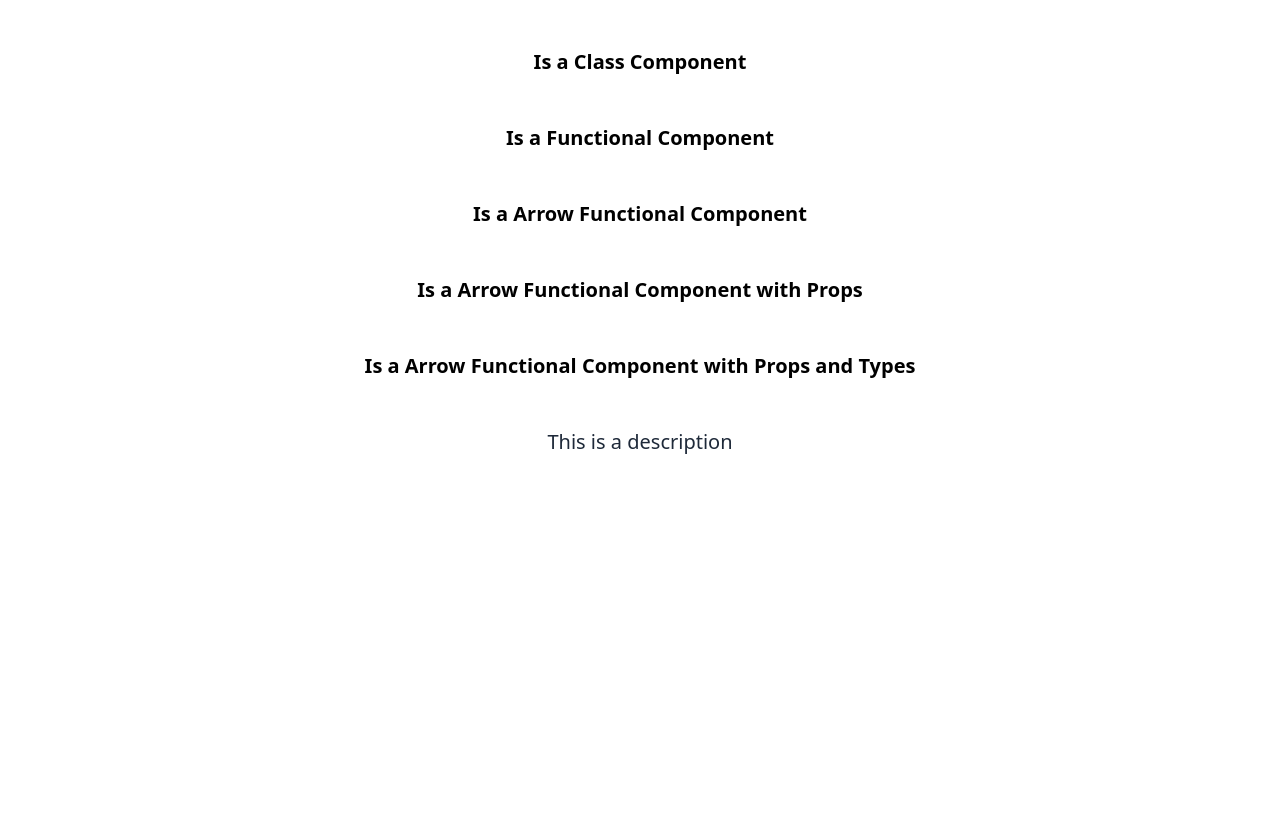
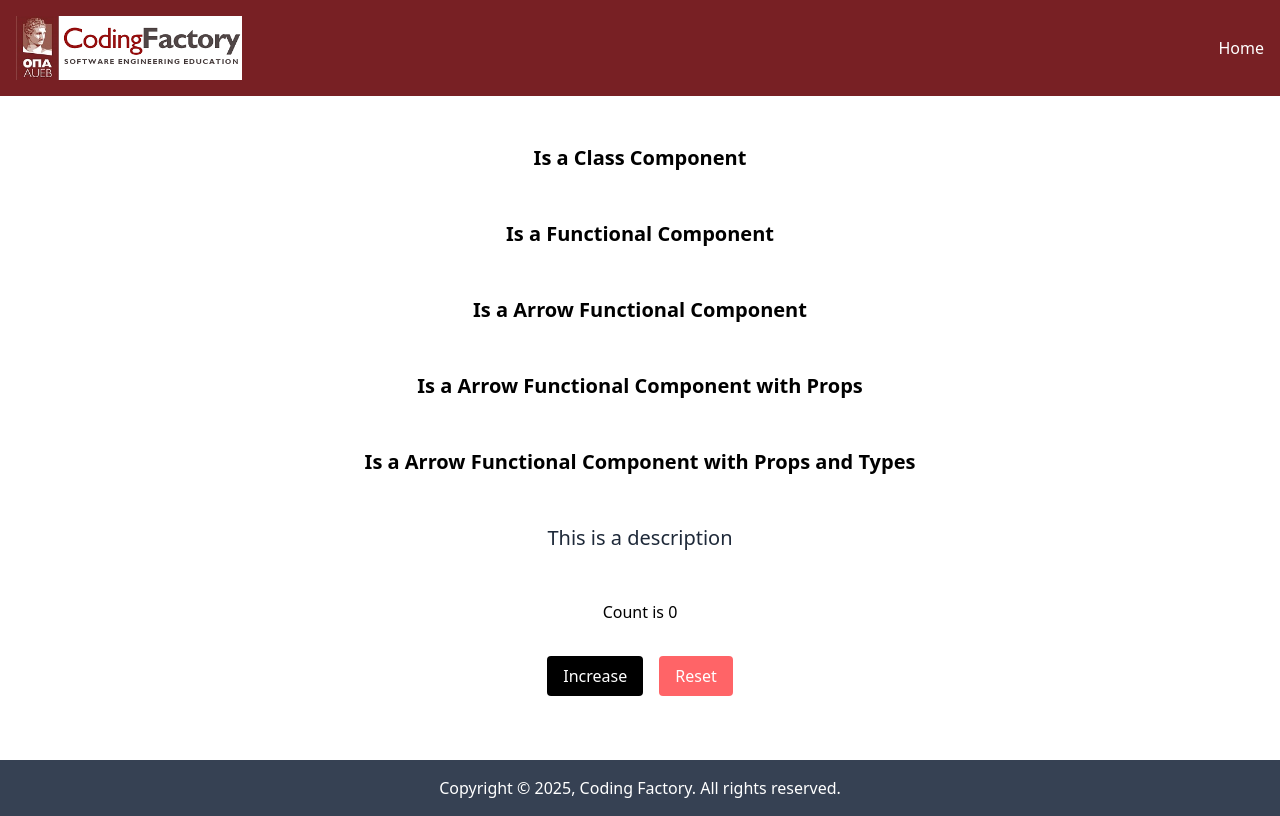
Before and after one commit to Kouvousis/cf6-react-intro, a React (Vite) app: page / in a window 1280 px wide. Built offline with nearby package versions, Linux system fonts and the light colour scheme.

Commit message:
feat: using states in components

```diff
--- a/src/App.tsx
+++ b/src/App.tsx
@@ -3,19 +3,28 @@
 import ArrowFunctionalComponent from "./components/ArrowFunctionalComponent.tsx";
 import ArrowFunctionalComponentWithProps from "./components/ArrowFunctionalComponentWithProps.tsx";
 import ArrowFunctionalComponentWithPropsType from "./components/ArrowFunctionalComponentWithPropsType.tsx";
+import Layout from "./components/Layout.tsx";
+import FunctionalComponentWithState from "./components/FunctionalComponentWithState.tsx";
+// import ClassComponentWithState from "./components/ClassComponentWithState.tsx";
 
 function App() {
 
     return (
         <>
-        <ClassComponent />
-        <FunctionalComponent />
-        <ArrowFunctionalComponent />
-        <ArrowFunctionalComponentWithProps title={"Is a Arrow Functional Component with Props"} />
+
+            <Layout>
+                <ClassComponent/>
+                <FunctionalComponent/>
+                <ArrowFunctionalComponent/>
+                <ArrowFunctionalComponentWithProps title={"Is a Arrow Functional Component with Props"}/>
                 <ArrowFunctionalComponentWithPropsType
                     title={"Is a Arrow Functional Component with Props and Types"}
                     description={"This is a description"}
                 />
+                {/*<ClassComponentWithState/>*/}
+                <FunctionalComponentWithState/>
+            </Layout>
+
         </>
     )
 }
--- /dev/null
+++ b/src/components/ClassComponentWithState.tsx
@@ -0,0 +1,48 @@
+import {Component} from "react";
+// Legacy code
+type State = {
+    count: number
+}
+
+class ClassComponentWithState extends Component<{}, State> {
+    constructor(props: {}) {
+        super(props);
+        this.state = {
+            count: 0
+        }
+    }
+
+    increaseCount = () => {
+        this.setState({count: this.state.count + 1})
+    }
+
+    resetCount = () => {
+        this.setState({count: 0})
+    }
+
+    render() {
+        return (
+            <>
+                <div className="space-y-8 pt-12 pb-12">
+                    <h1 className="text-center">Count is {this.state.count}</h1>
+                    <div className="text-center space-x-4">
+                        <button
+                            className="bg-black text-white py-2 px-4 rounded"
+                            onClick={this.increaseCount}
+                        >
+                            Increase
+                        </button>
+                        <button
+                            className="bg-red-400 text-white py-2 px-4 rounded"
+                            onClick={this.resetCount}
+                        >
+                            Reset
+                        </button>
+                    </div>
+                </div>
+            </>
+        )
+    }
+}
+
+export default ClassComponentWithState;
--- /dev/null
+++ b/src/components/FunctionalComponentWithState.tsx
@@ -0,0 +1,36 @@
+import {useState} from "react";
+
+const FunctionalComponentWithState = () => {
+    const [count, setCount] = useState(0);
+
+    const increaseCount = () => {
+        setCount(count + 1);
+    }
+
+    const resetCount = () => {
+        setCount(0);
+    }
+    return (
+        <>
+            <div className="space-y-8 pt-12 pb-12">
+                <h1 className="text-center">Count is {count}</h1>
+                <div className="text-center space-x-4">
+                    <button
+                        className="bg-black text-white py-2 px-4 rounded"
+                        onClick={increaseCount}
+                    >
+                        Increase
+                    </button>
+                    <button
+                        className="bg-red-400 text-white py-2 px-4 rounded"
+                        onClick={resetCount}
+                    >
+                        Reset
+                    </button>
+                </div>
+            </div>
+        </>
+    )
+}
+
+export default FunctionalComponentWithState;
```
Lines whose indentation alone changed are shown as unchanged.
